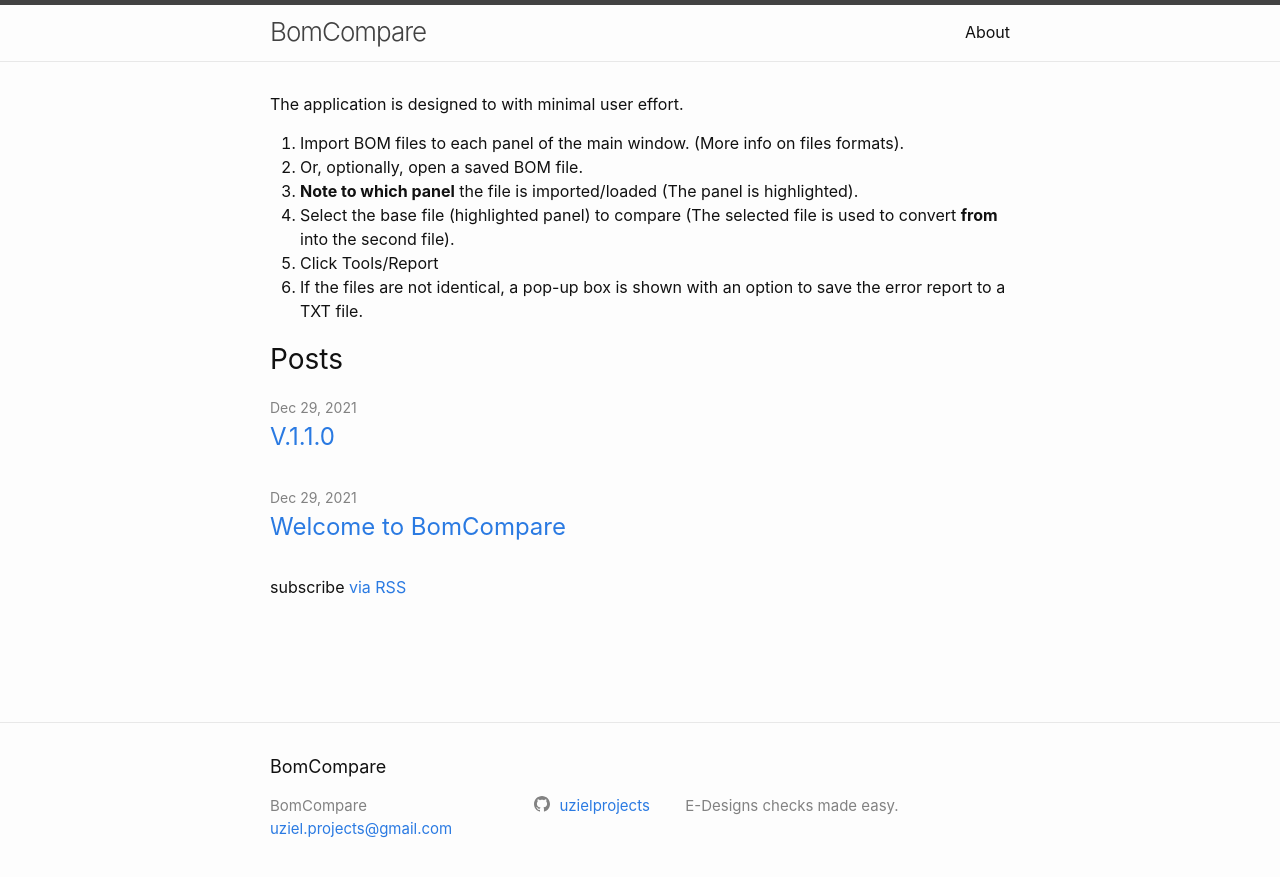
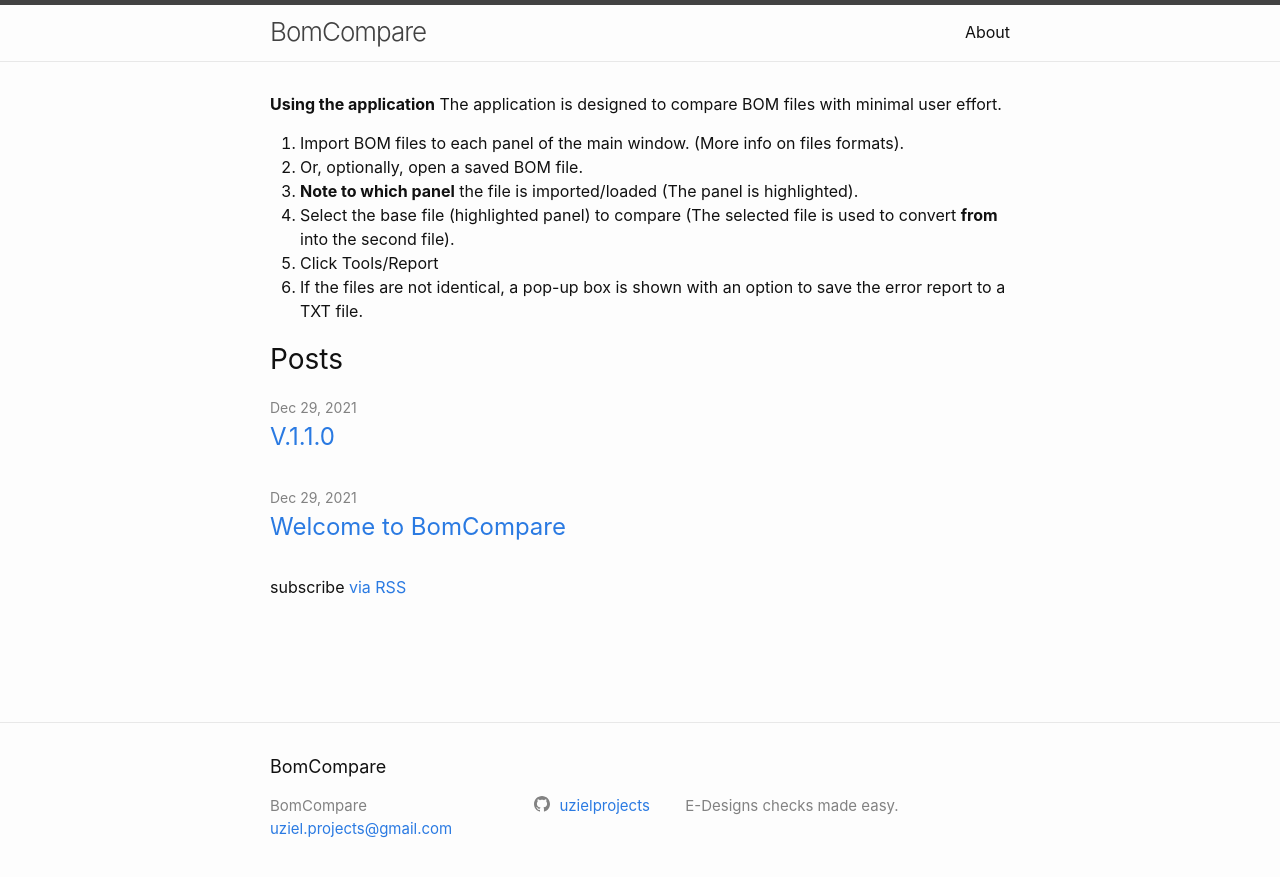
Before and after one commit to UzielProjects/BomCompare, a Jekyll site: the page built from index.markdown, in a window 1280 px wide. Shown: the top 877 px of the page. Built offline with Jekyll 4.4.1, drawn with Linux system fonts in a browser that asks for light colours.

Commit message:
Updated index.html

```diff
--- a/index.markdown
+++ b/index.markdown
@@ -4,7 +4,9 @@
 
 layout: home
 ---
-The application is designed to with minimal user effort.
+
+**Using the application**
+The application is designed to compare BOM files with minimal user effort.
 
 1. Import BOM files to each panel of the main window. (More info on files formats).
 2. Or, optionally, open a saved BOM file.
```
